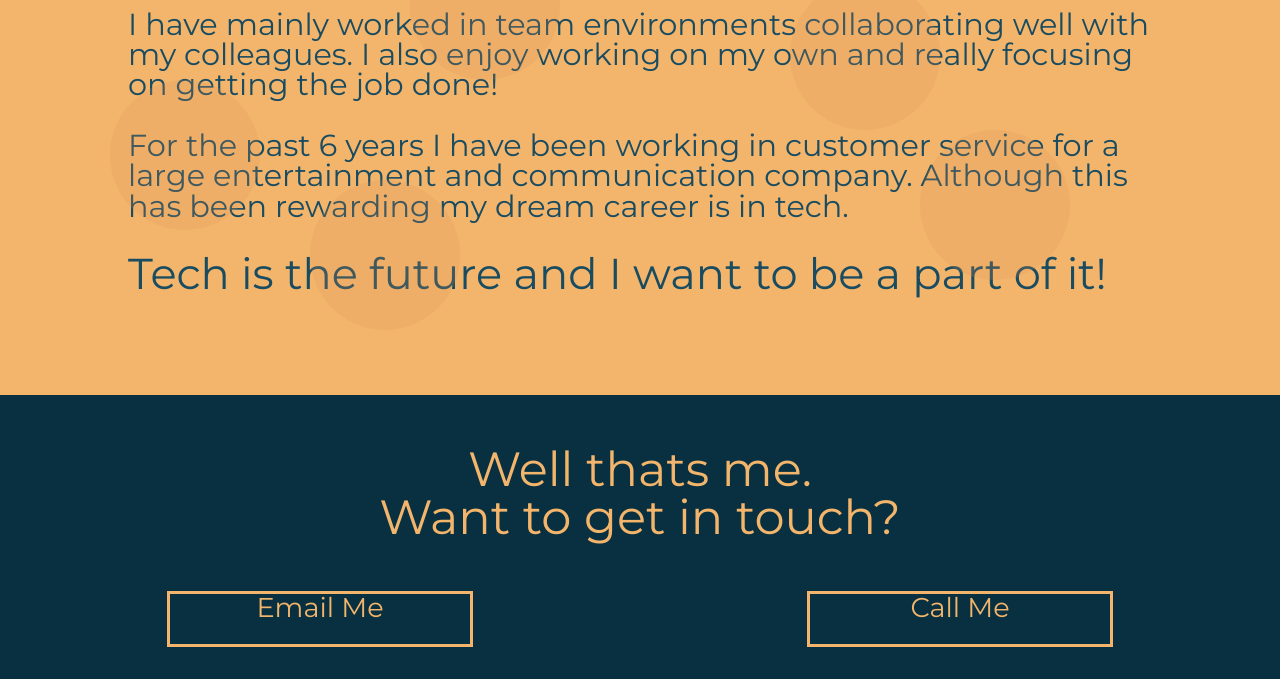
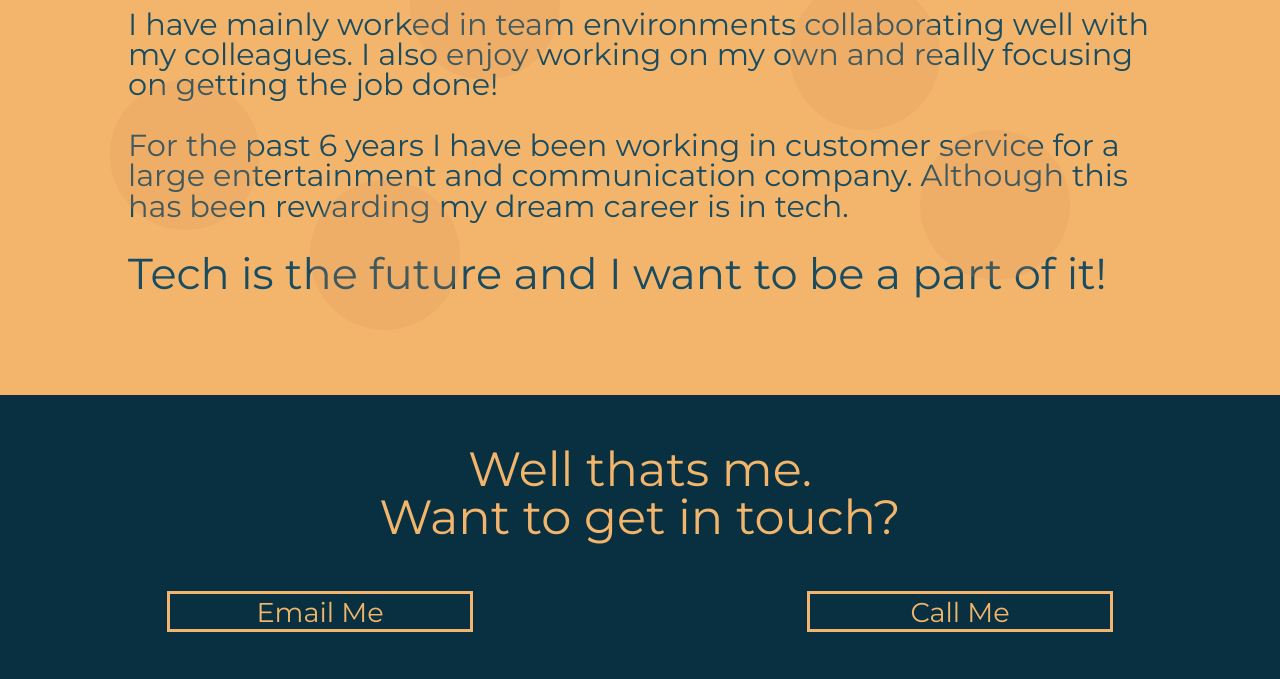
Before and after one commit to kevinbeall/kevinbeall.com, a plain HTML site: page public/index.html in a window 1280 px wide. Shown: the part 1640-2319 px from the top of the page. Drawn offline with Linux system fonts and the light colour scheme.

Commit message:
fixed contact buttons spacing

```diff
--- a/public/main.css
+++ b/public/main.css
@@ -399,6 +399,11 @@ body {
   border: 3px solid #F2B56B;
   transition: 1s;
   text-decoration: none;
+}
+
+.contact-buttons a {
+  padding-top: 5px;
+  height: 30px;
 }
 
 .email-button:hover, .phone-button:hover {
```
